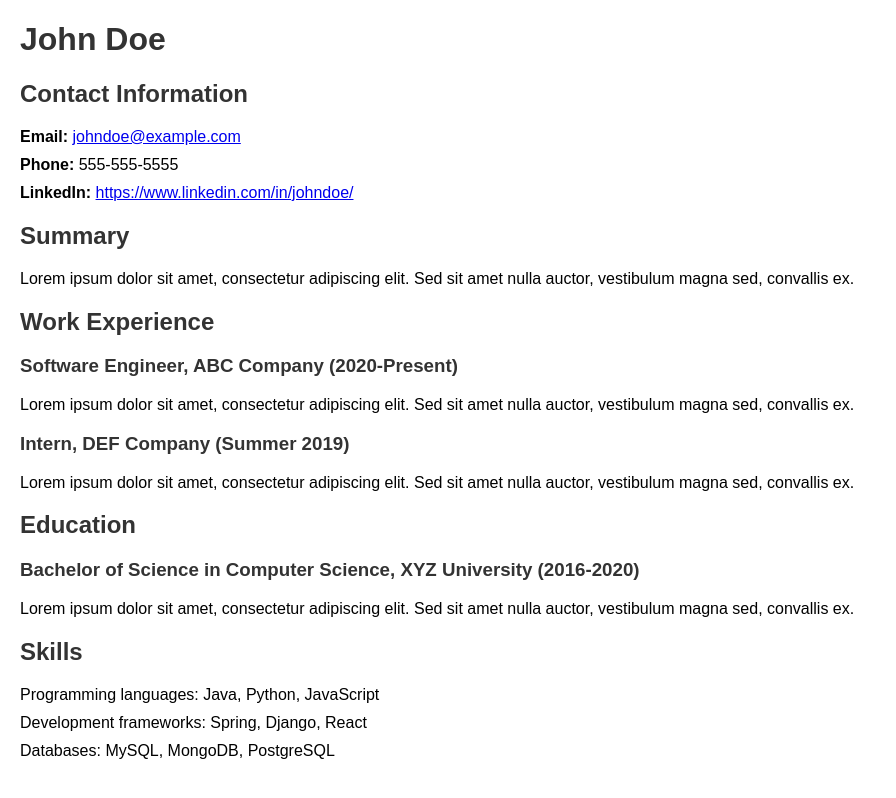
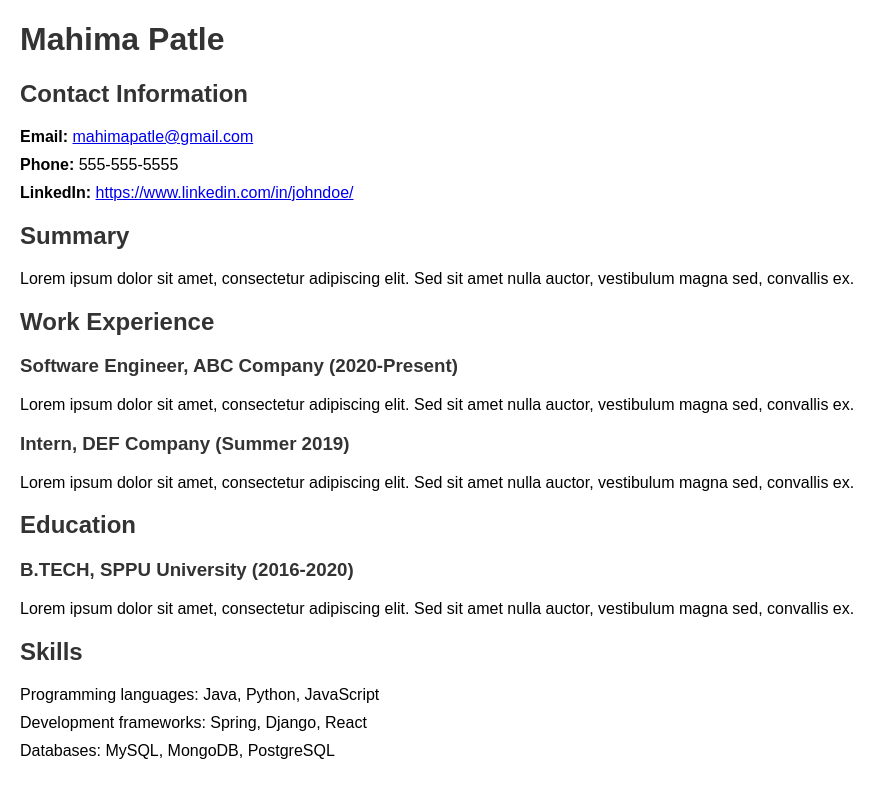
Before and after one commit to Mahima1485/Mahima1485.github.io, a plain HTML site: page index.html in a window 1280 px wide. Shown: the whole page, without its empty margins (0-896 px from the left). Drawn offline with Linux system fonts and the light colour scheme.

Commit message:
Update index.html

```diff
--- a/index.html
+++ b/index.html
@@ -22,10 +22,10 @@
 	</style>
 </head>
 <body>
-	<h1>John Doe</h1>
+	<h1>Mahima Patle</h1>
 	<h2>Contact Information</h2>
 	<ul>
-		<li><strong>Email:</strong> <a href="mailto:johndoe@example.com">johndoe@example.com</a></li>
+		<li><strong>Email:</strong> <a href="mailto:johndoe@example.com">mahimapatle@gmail.com</a></li>
 		<li><strong>Phone:</strong> 555-555-5555</li>
 		<li><strong>LinkedIn:</strong> <a href="https://www.linkedin.com/in/johndoe/">https://www.linkedin.com/in/johndoe/</a></li>
 	</ul>
@@ -45,7 +45,7 @@
 	<h2>Education</h2>
 	<ul>
 		<li>
-			<h3>Bachelor of Science in Computer Science, XYZ University (2016-2020)</h3>
+			<h3>B.TECH, SPPU University (2016-2020)</h3>
 			<p>Lorem ipsum dolor sit amet, consectetur adipiscing elit. Sed sit amet nulla auctor, vestibulum magna sed, convallis ex.</p>
 		</li>
 	</ul>
```
